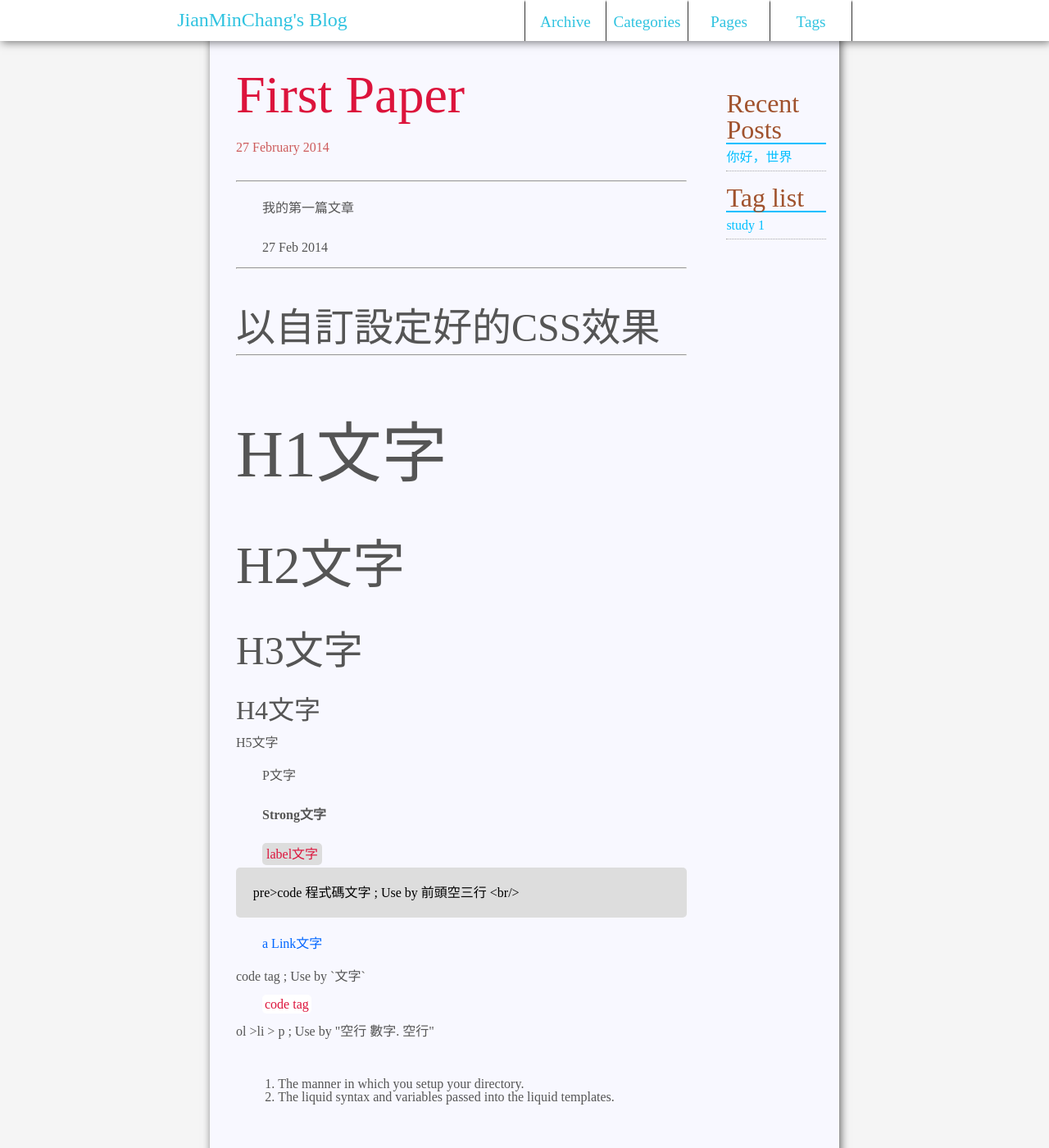
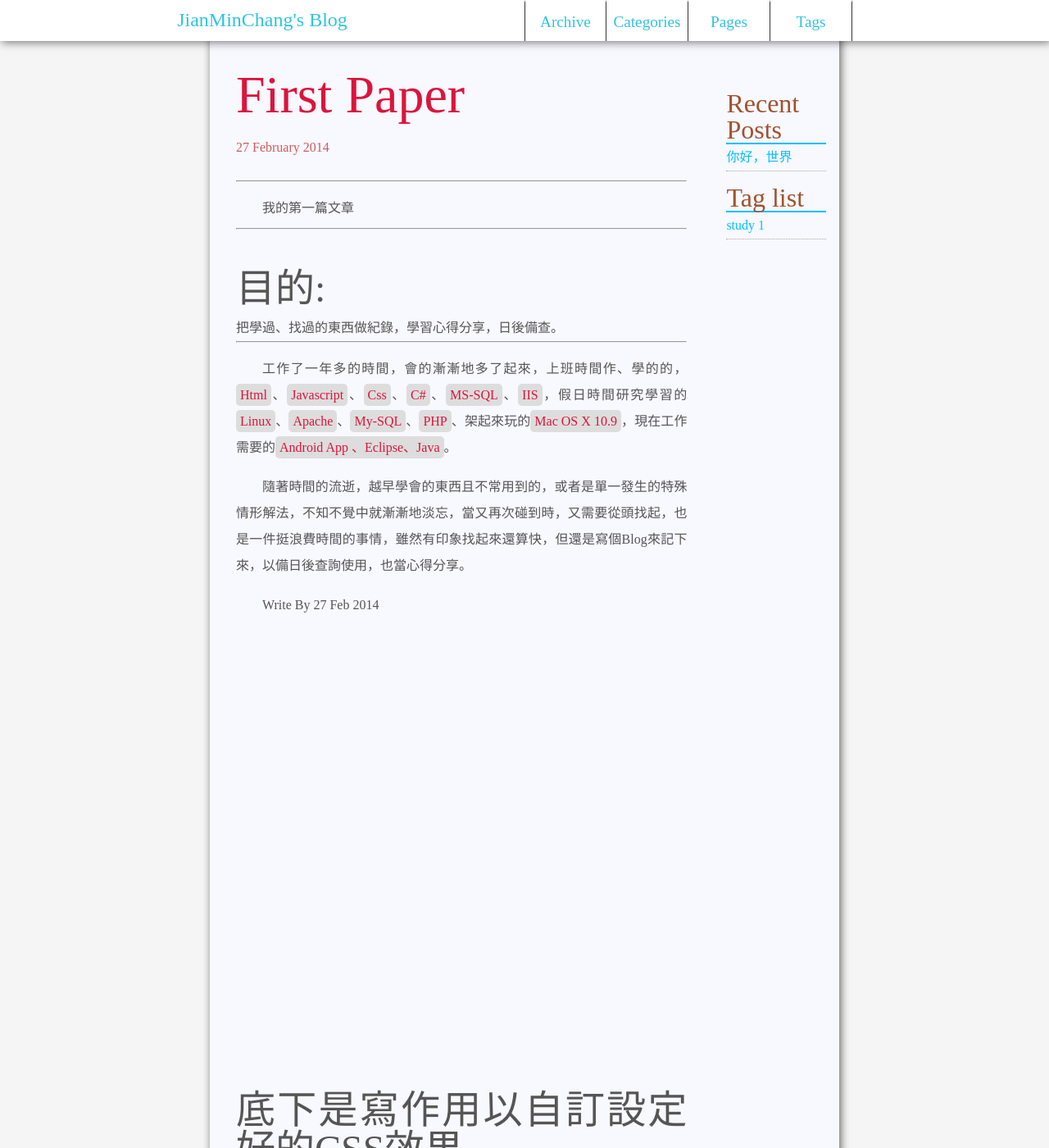
Before and after one commit to JianMin0721/JianMin0721.github.io, a Jekyll site: the page built from _posts/2014-02-27-first-paper.md, in a window 1280 px wide and 1400 px high. Shown: the whole window at 82% size. Built offline with Jekyll 4.4.1, drawn with Linux system fonts in a browser that asks for light colours; comment, search, counter and statistics services are not loaded.

Commit message:
modify PageCss

```diff
--- a/_includes/themes/mythemes/default.html
+++ b/_includes/themes/mythemes/default.html
@@ -30,6 +30,12 @@
     <link href="/rss.xml" type="application/rss+xml" rel="alternate" title="Sitewide RSS Feed">
 
     <script src="/assets/themes/mythemes/jquery-1.10.2.min.js"></script>
+
+    {% if page.cssdemo %}
+      <link href="/assets/themes/mythemes/pagecss.css" rel="stylesheet">
+       <link href="/assets/themes/mythemes/{{page.cssdemo}}.css" rel="stylesheet">
+    {% endif %}
+
 
     <!-- Le fav and touch icons -->
   <!-- Update these with your own images
--- a/_posts/2014-02-27-first-paper.md
+++ b/_posts/2014-02-27-first-paper.md
@@ -5,15 +5,38 @@
 category : Experience
 tags: [study]
 published: true
+cssdemo: 20140227
 ---
 
 <p>我的第一篇文章</p>
 
 <!-- more -->
-<p>{{ page.date | date_to_string }}</p>
+***
+
+<h3>目的:</h3>
+
+<h5>把學過、找過的東西做紀錄，學習心得分享，日後備查。</h5>
+
 
 ***
-<h3>以自訂設定好的CSS效果</h3>
+<p>
+工作了一年多的時間，會的漸漸地多了起來，上班時間作、學的的，<label>Html</label>、<label>Javascript</label>、<label>Css</label>、<label>C#</label>、<label>MS-SQL</label>、<label>IIS</label>，假日時間研究學習的<label>Linux</label>、<label>Apache</label>、<label>My-SQL</label>、<label>PHP</label>、架起來玩的<label>Mac OS X 10.9</label>，現在工作需要的<label>Android App 、Eclipse、Java</label>。
+</p>
+
+<p>
+隨著時間的流逝，越早學會的東西且不常用到的，或者是單一發生的特殊情形解法，不知不覺中就漸漸地淡忘，當又再次碰到時，又需要從頭找起，也是一件挺浪費時間的事情，雖然有印象找起來還算快，但還是寫個Blog來記下來，以備日後查詢使用，也當心得分享。
+</p>
+
+
+<p>Write By {{ page.date | date_to_string }}</p>
+
+
+
+
+<br /><br /><br /><br /><br /><br /><br /><br />
+<br /><br /><br /><br /><br /><br /><br /><br />
+
+<h3>底下是寫作用以自訂設定好的CSS效果</h3>
 ***
 <h1>H1文字</h1>
 
--- /dev/null
+++ b/assets/themes/mythemes/cssdate/20140227.css
@@ -0,0 +1 @@
+.test123{color:#000;}
--- /dev/null
+++ b/assets/themes/mythemes/pagecss.css
@@ -0,0 +1,2 @@
+table{width: 100%;}
+.page-nav{display: none;}
```
